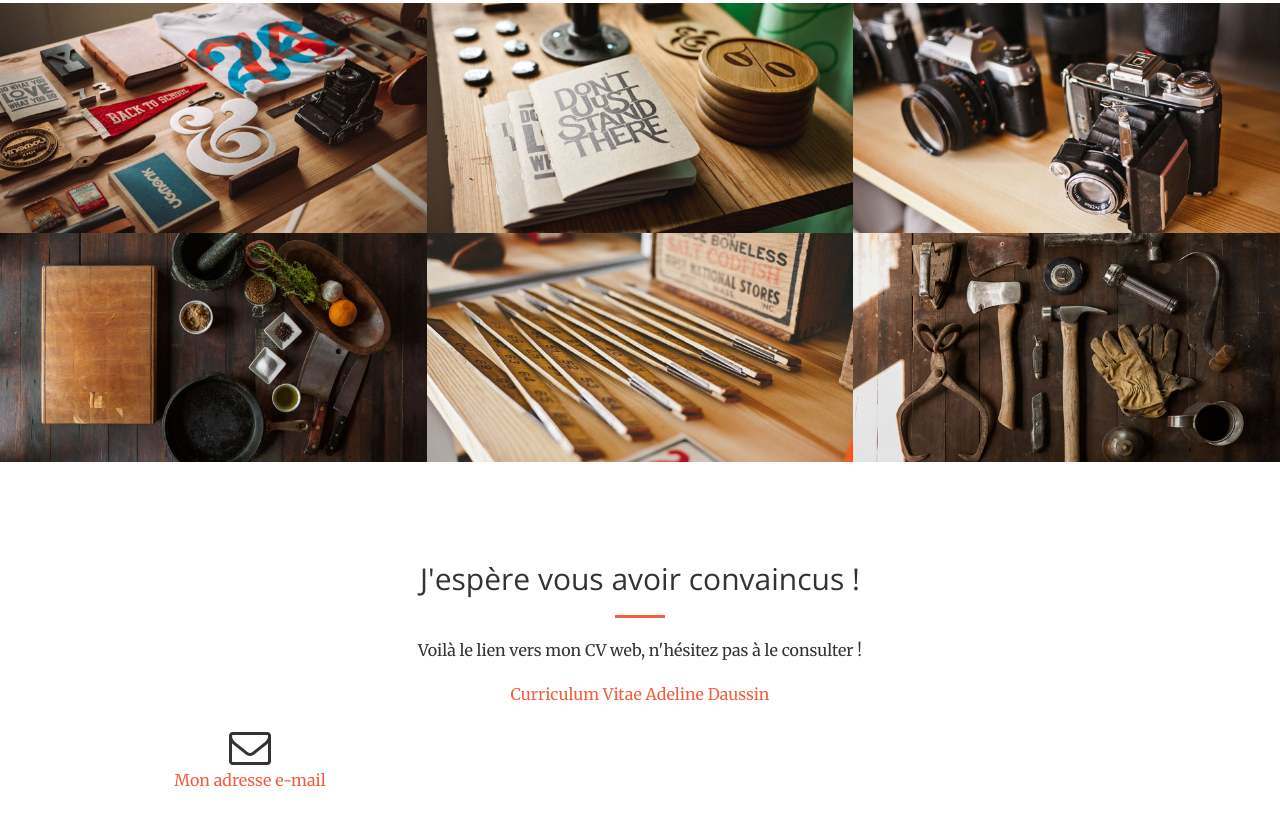
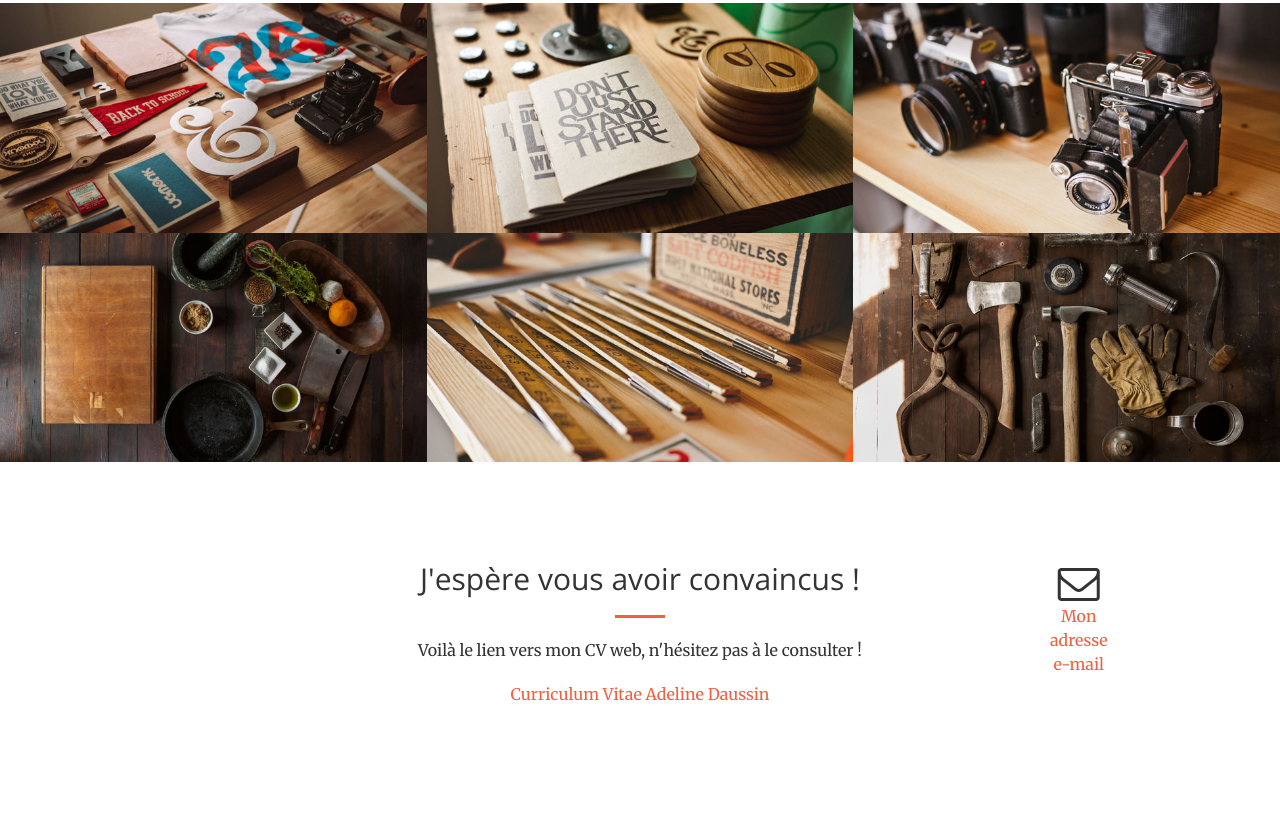
Before and after one commit to A2EM/A2portfolioIDEA, a website: page index.html in a window 1280 px wide. Shown: the part 2159-2985 px from the top of the page. Drawn offline with nearby package versions, Linux system fonts and the light colour scheme.

Commit message:
Update index.html

```diff
--- a/index.html
+++ b/index.html
@@ -241,7 +241,7 @@
                     <p>Voilà le lien vers mon CV web, n'hésitez pas à le consulter ! </p>
                     <p><a href="https://a2em.github.io/A2EML/">Curriculum Vitae Adeline Daussin</a></p>
                 </div>
-                <div class="col-lg-4 text-center">
+                <div class="col-lg-1 text-center">
                     <i class="fa fa-envelope-o fa-3x sr-contact"></i>
                     <p><a href="mailto:adeline.daussin@edu.emlyon.com">Mon adresse e-mail</a></p>
                 </div>
```
